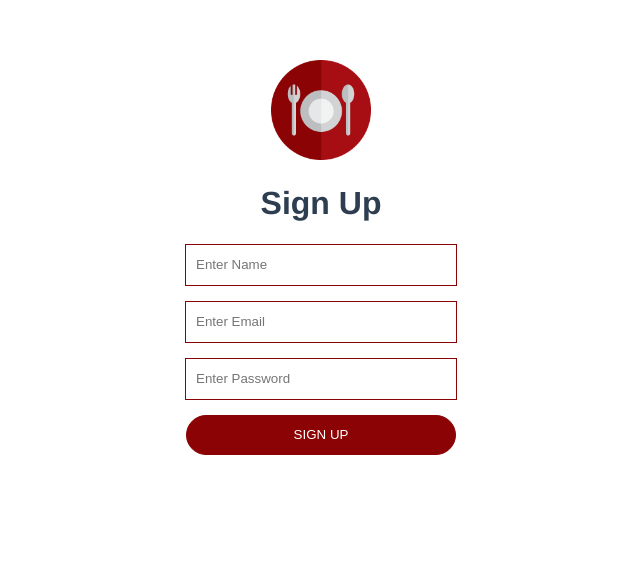
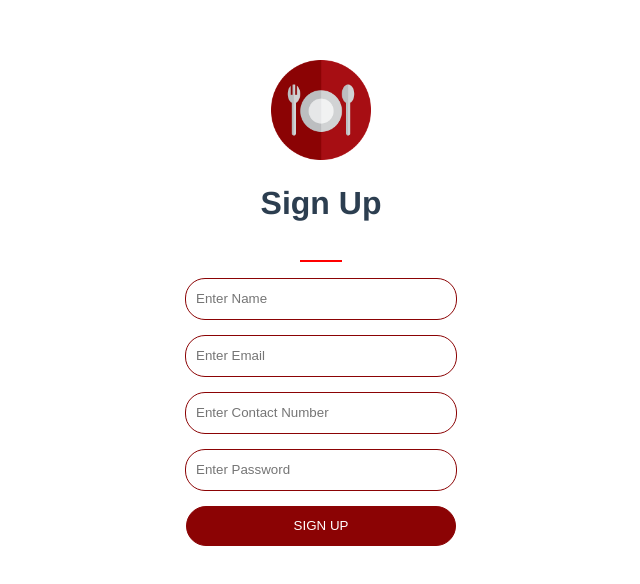
Before and after one commit to AayushN01/vue-restaurant-app, a Vue app: page / in a window 1280 px wide. Shown: the top 584 px of the page, without its empty margins (319-959 px from the left). Built offline with nearby package versions, Linux system fonts and the light colour scheme.

Commit message:
User SignUp Form validation, SignUp and store in local storage

```diff
--- a/db.json
+++ b/db.json
@@ -1,16 +1,74 @@
 {
   "users": [
     {
-      "id": 1,
-      "name": "Aayush Niraula",
-      "email": "aayush@test.com",
-      "password": "aayush@123"
+      "name": "Gareth Bonner",
+      "email": "hufafyl@mailinator.com",
+      "contact": "+1 (837) 451-8012",
+      "password": "Pa$$w0rd!",
+      "id": 1
     },
     {
-      "id": 2,
-      "name": "Jon Doe",
-      "email": "jon@test.com",
-      "password": "jon@123"
+      "name": "TaShya Miller",
+      "email": "cuzoluda@mailinator.com",
+      "contact": "+1 (576) 174-1846",
+      "password": "Pa$$w0rd!",
+      "id": 2
+    },
+    {
+      "name": "Jordan Wong",
+      "email": "jefisovipu@mailinator.com",
+      "contact": "+1 (714) 988-9053",
+      "password": "Pa$$w0rd!",
+      "id": 3
+    },
+    {
+      "name": "Sandra Phillips",
+      "email": "labap@mailinator.com",
+      "contact": "+1 (429) 215-2949",
+      "password": "Pa$$w0rd!",
+      "id": 4
+    },
+    {
+      "name": "Miriam Velez",
+      "email": "qiconigywe@mailinator.com",
+      "contact": "+1 (106) 582-9187",
+      "password": "Pa$$w0rd!",
+      "id": 5
+    },
+    {
+      "name": "Evan Estrada",
+      "email": "tifun@mailinator.com",
+      "contact": "+1 (529) 508-9006",
+      "password": "Pa$$w0rd!",
+      "id": 6
+    },
+    {
+      "name": "Remedios Zimmerman",
+      "email": "kuzaf@mailinator.com",
+      "contact": "+1 (247) 496-8618",
+      "password": "Pa$$w0rd!",
+      "id": 7
+    },
+    {
+      "name": "Mallory Clarke",
+      "email": "puneqoz@mailinator.com",
+      "contact": "+1 (504) 171-8578",
+      "password": "Pa$$w0rd!",
+      "id": 8
+    },
+    {
+      "name": "Leslie Ayala",
+      "email": "bocawy@mailinator.com",
+      "contact": "+1 (805) 469-2012",
+      "password": "Pa$$w0rd!",
+      "id": 9
+    },
+    {
+      "name": "Benjamin Bennett",
+      "email": "libi@mailinator.com",
+      "contact": "+1 (789) 554-2789",
+      "password": "Pa$$w0rd!",
+      "id": 10
     }
   ]
 }
--- a/package.json
+++ b/package.json
@@ -8,6 +8,7 @@
     "lint": "vue-cli-service lint"
   },
   "dependencies": {
+    "axios": "^0.27.2",
     "core-js": "^3.8.3",
     "vue": "^3.2.13"
   },
--- a/src/components/SignUpComponent.vue
+++ b/src/components/SignUpComponent.vue
@@ -1,17 +1,61 @@
 <template>
     <img src="../assets/restaurant-logo.png" alt="logo" class="logo">
     <h1>Sign Up</h1>
-    <div class="register-form">
-        <input type="text" placeholder="Enter Name">
-        <input type="email" placeholder="Enter Email">
-        <input type="password" placeholder="Enter Password">
+    <div class="error" v-if="error">
+        <ul>
+            <li v-for="e in error" v-bind:key="e">{{e}}</li>
+        </ul>
+    </div>
+    <form class="register-form" @submit="signUp">
+        <input type="text" placeholder="Enter Name" name="name" v-model="name">
+        <input type="email" placeholder="Enter Email" name="email" v-model="email">
+        <input type="tel" placeholder="Enter Contact Number" name="contact" v-model="contact">
+        <input type="password" placeholder="Enter Password" name="password" v-model="password">
         <button>Sign Up</button>
-    </div>
+    </form>
 </template>
 
 <script>
+
+import axios from 'axios'
 export default {
     name:'SignUpComponent',
+    data(){
+        return{
+            error:[],
+            name: '',
+            email:'',
+            contact:'',
+            password:''
+        }
+    },methods:{
+        async signUp(e){
+            e.preventDefault();
+            // console.log("Form submit");
+            this.error = [];
+            if(this.name && this.email && this.contact && this.password){
+                // console.log(this.name,this.email,this.contact,this.password);
+                let result = await axios.post('http://localhost:3000/users',{
+                    name:this.name,email:this.email,contact:this.contact,password:this.password
+                });
+                // console.log(result.data);
+                // store result in local storage
+                localStorage.setItem("user-info",JSON.stringify(result.data));
+            }
+            if(!this.name){
+                this.error.push('Name is required *')
+            }
+            if(!this.email){
+                this.error.push('Email is required *');
+            }
+            if(!this.contact){
+                this.error.push('Contact Number is required *');
+            }
+            if(!this.password){
+                this.error.push('Password is required *');
+            }
+        }
+    }
 }
 </script>
 
@@ -31,6 +75,7 @@ export default {
         padding: 5px 10px;
         margin-bottom: 15px;
         border: 1px solid #8b0304;
+        border-radius: 20px;
     }
     .register-form button{
         width: 270px;
@@ -48,5 +93,23 @@ export default {
         border: 1px solid #8b0304;
         color: #8b0304;
     }
+    div.error{
+        display: flex;
+        flex-direction: row;
+        justify-content: center;
+    }
+    .error ul{
+        display: flex;
+        flex-direction: column;
+        align-items: flex-start;
+        border: 1px solid red;
+    }
+
+    .error ul li{
+        padding: 5px;
+        color: red;
+        font-size: 14px;
+        font-weight: 600;
+    }
 
 </style>
```
Also changed, not shown: 1 other file (tests, documents, lock files or other folders).
